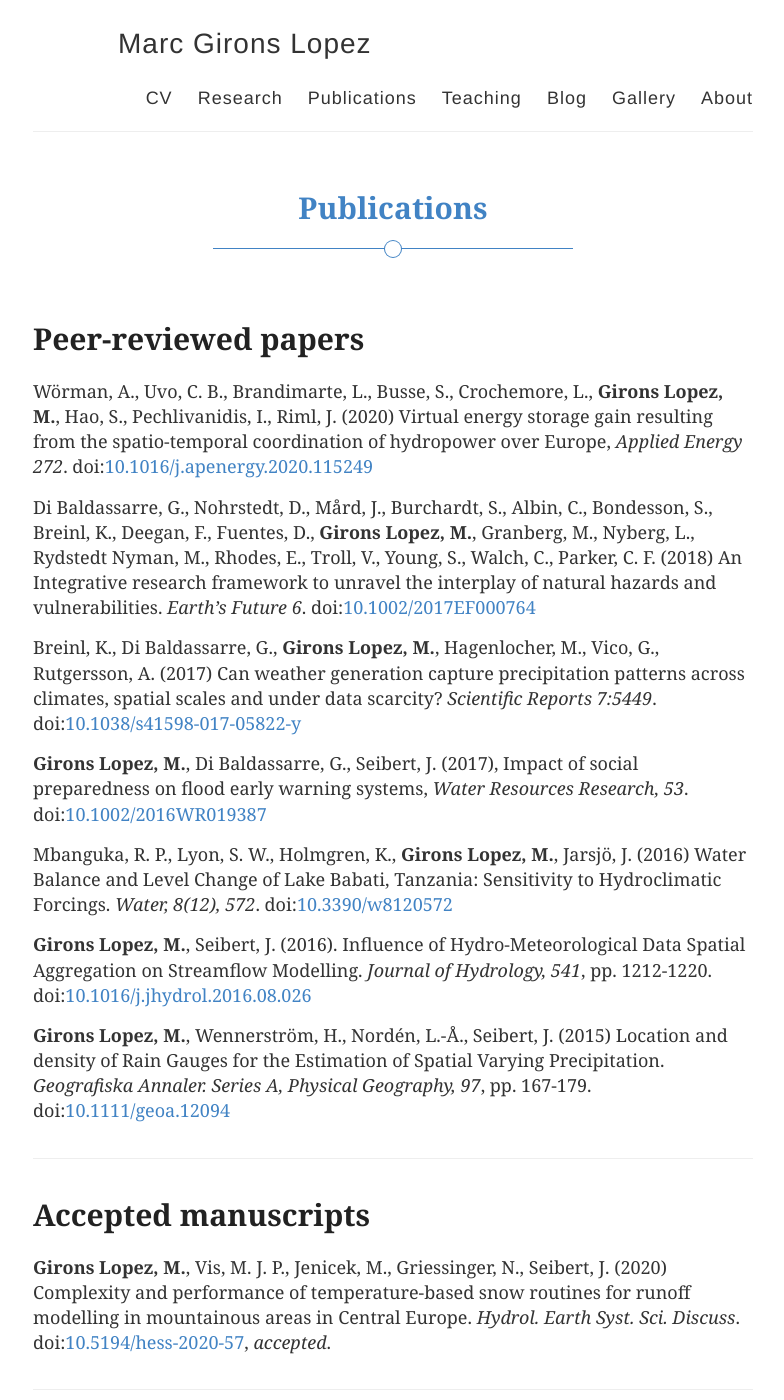
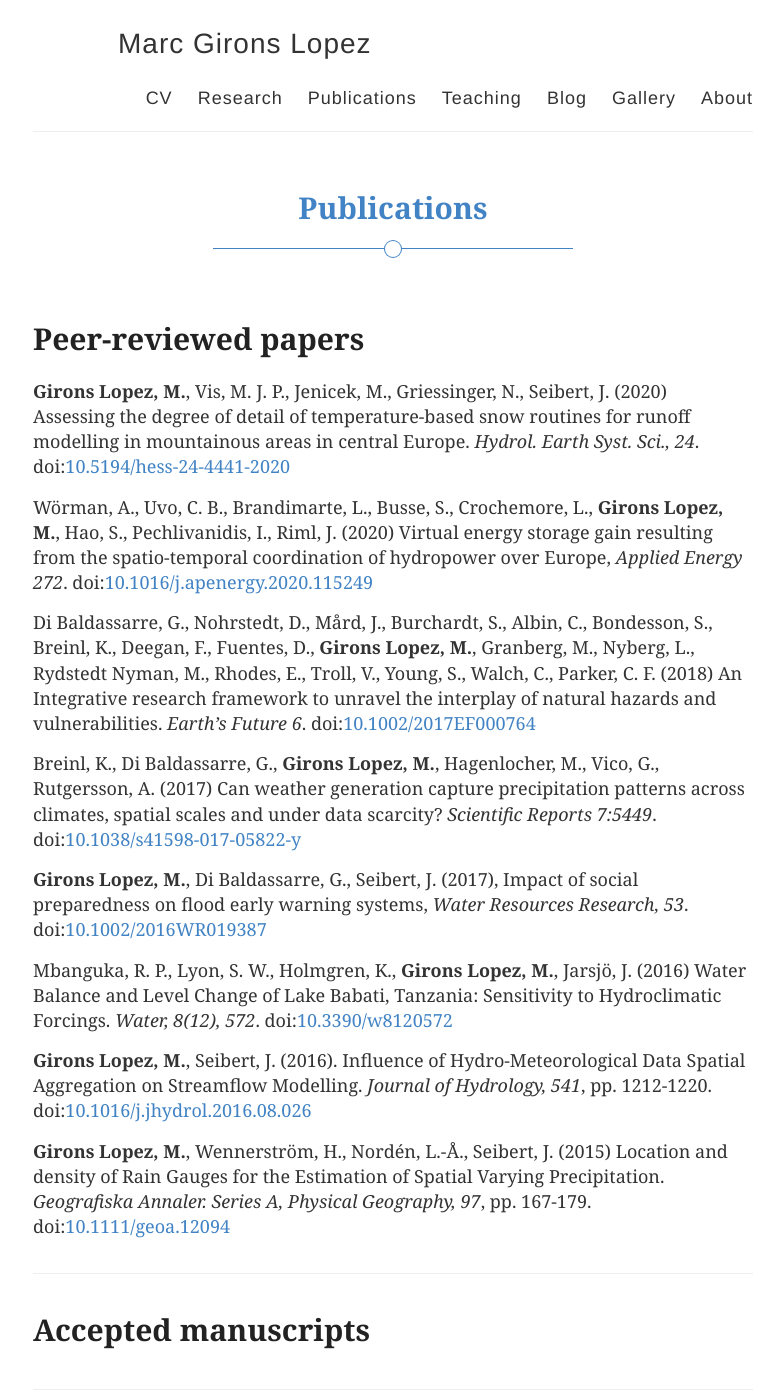
Before and after one commit to GironsLopez/GironsLopez.github.io, a Jekyll site: the page built from publications/index.md, in a window 1280 px wide and 1400 px high. Shown: the whole window, without its empty margins (247-1031 px from the left). Built offline with Jekyll 4.4.1, drawn with Linux system fonts in a browser that asks for light colours; some of the changed lines change nothing that is shown.

Commit message:
Update index.md

```diff
--- a/publications/index.md
+++ b/publications/index.md
@@ -5,6 +5,8 @@ description: Publication list by Marc Girons Lopez
 ---
 
 # Peer-reviewed papers
+
+**Girons Lopez, M.**, Vis, M. J. P., Jenicek, M., Griessinger, N., Seibert, J. (2020) Assessing the degree of detail of temperature-based snow routines for runoff modelling in mountainous areas in central Europe. *Hydrol. Earth Syst. Sci., 24*. doi:[10.5194/hess-24-4441-2020](https://hess.copernicus.org/articles/24/4441/2020/){:target="_blank"}
 
 Wörman, A., Uvo, C. B., Brandimarte, L., Busse, S., Crochemore, L., **Girons Lopez, M.**, Hao, S., Pechlivanidis, I., Riml, J. (2020) Virtual energy storage gain resulting from the spatio-temporal coordination of hydropower over Europe, *Applied Energy 272*. doi:[10.1016/j.apenergy.2020.115249](https://www.sciencedirect.com/science/article/abs/pii/S0306261920307613){:target="_blank"}
 
@@ -23,8 +25,6 @@ Mbanguka, R. P., Lyon, S. W., Holmgren, K., **Girons Lopez, M.**, Jarsjö, J. (2
 <div class="line-separator"></div>
 
 # Accepted manuscripts
-
-**Girons Lopez, M.**, Vis, M. J. P., Jenicek, M., Griessinger, N., Seibert, J. (2020) Complexity and performance of temperature-based snow routines for runoff modelling in mountainous areas  in Central Europe. *Hydrol. Earth Syst. Sci. Discuss*. doi:[10.5194/hess-2020-57](https://www.hydrol-earth-syst-sci-discuss.net/hess-2020-57/){:target="_blank"}, *accepted*.
 
 <div class="line-separator"></div>
 
```
